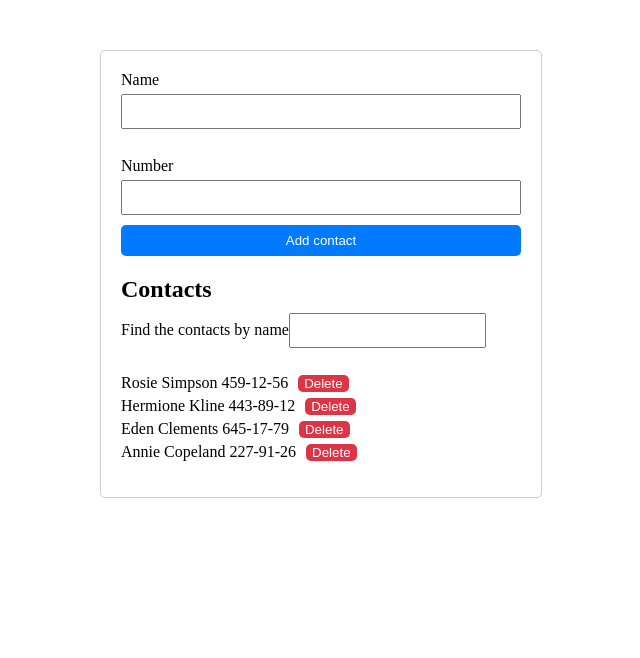
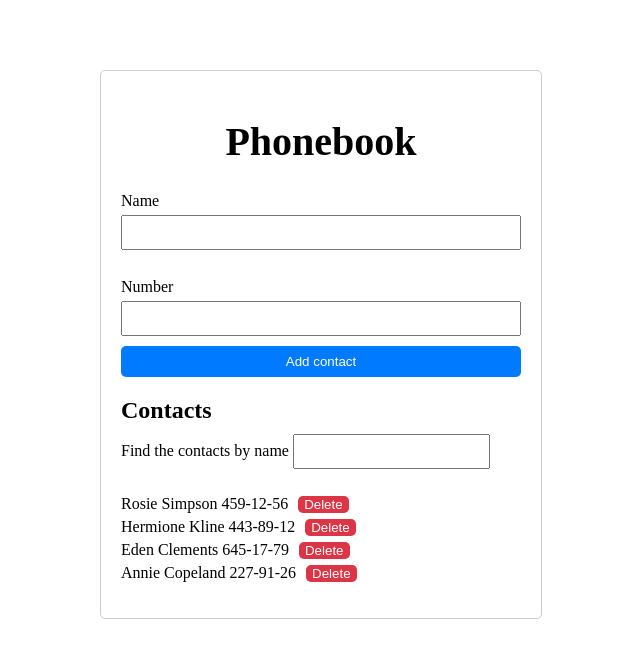
Before and after one commit to Mamrenko-Alex/goit-react-woolf-hw-02-phonebook, a React (Create React App) app: page / in a window 1280 px wide. Shown: the top 658 px of the page, without its empty margins (319-959 px from the left). Built offline with nearby package versions, Linux system fonts and the light colour scheme.

Commit message:
hw is done

```diff
--- a/src/components/App.jsx
+++ b/src/components/App.jsx
@@ -1,6 +1,9 @@
 import { nanoid } from "nanoid";
 import { Component } from "react";
 import styles from "./PhoneBook/PhoneBook.module.css";
+import { ContactForm } from './PhoneBook/ContactForm';
+import { ContactList } from "./PhoneBook/ContactList";
+import { SearchFilter } from './PhoneBook/SearchFilter'
 
 export class App extends Component {
   state = {
@@ -11,21 +14,21 @@ export class App extends Component {
       {id: 'id-4', name: 'Annie Copeland', number: '227-91-26'},
     ],
     filter: '',
-    name: '',
-    number: ''
   }
 
   handleChange = (event) => {
-    const field = event.target.name;
-    this.setState({ [field]: event.target.value });
-  }
+    const { name, value } = event.target;
+    this.setState({ [name]: value });
+    return
+  };
 
-  handleSubmit = (event) => {
+  addContact = (event) => {
     event.preventDefault();
+    console.log(event.target.name.value);
     const newContact = {
       id: nanoid(),
-      name: this.state.name,
-      number: this.state.number
+      name: event.target.name.value,
+      number: event.target.number.value
     };
     if (this.state.contacts.find(({ name }) => name === newContact.name)) {
       alert(`${newContact.name} is already in contacts`)
@@ -36,65 +39,30 @@ export class App extends Component {
       name: '',
       number: ''
     }));
+    return
   }
 
-  handlerDeleteNumber = (deleteId) => {
+  deleteContact = (deleteId) => {
     const newContact = this.state.contacts.filter(({ id }) => id !== deleteId)
     this.setState({ contacts: newContact })
   }
 
   render() {
-    const { name, number, filter, contacts } = this.state;
+    const { filter, contacts } = this.state;
+    const filteredContacts = contacts.filter(({ name }) => {
+      return name.toLowerCase().includes(filter.toLowerCase())
+    })
+    console.log(filteredContacts);
     return (
       <div className={styles.container}>
-
-          <form className={styles.form} onSubmit={this.handleSubmit}>
-          <label className={styles.label} htmlFor="name_input">Name </label>
-          <input
-            className={styles.input}
-            onChange={this.handleChange}
-            id="name_input"
-            type="text"
-            name="name"
-            value={name}
-            pattern="^[a-zA-Zа-яА-Я]+(([' \-][a-zA-Zа-яА-Я ])?[a-zA-Zа-яА-Я]*)*$"
-            title="Name may contain only letters, apostrophe, dash and spaces. For example Adrian, Jacob Mercer, Charles de Batz de Castelmore d'Artagnan"
-            required
-          />
-          <br/>
-          <label className={styles.label} htmlFor="number_input">Number </label>
-          <input
-            className={styles.input}
-            onChange={this.handleChange}
-            id="number_input"
-            type="tel"
-            name="number"
-            value={number}
-            pattern="\+?\d{1,4}?[ .\-\s]?\(?\d{1,3}?\)?[ .\-\s]?\d{1,4}[ .\-\s]?\d{1,4}[ .\-\s]?\d{1,9}"
-            title="Phone number must be digits and can contain spaces, dashes, parentheses and can start with +"
-            required
-          />
-          <button className={styles.button} type="submit">Add contact</button>
-        </form>
+        <h1 className={styles.hero}>Phonebook</h1>
+        <ContactForm handleSubmit={this.addContact}/>
         <h2 className={styles.title}>Contacts</h2>
-        <label className={styles.label_search} htmlFor="search_input">Find the contacts by name</label>
-        <input
-          type="text"
-          className={styles.search}
-          onChange={this.handleChange}
-          id="search_input"
-          name="filter"
-          value={filter}
-          title='Find the numer in yor phonebook by name'
+        <SearchFilter value={filter} onChange={this.handleChange}/>
+        <ContactList
+          contacts={filter === '' ? contacts : filteredContacts}
+          onDeleteContact={this.deleteContact}
         />
-        <ul className={styles.contacts_list}>
-          {contacts.map(({ id, name, number}) => (
-            <li key={id} className={styles.contact_item}>
-              {name} {number}
-              <button type="button" onClick={() => this.handlerDeleteNumber(id)}>Delete</button>
-            </li>
-          ))}
-        </ul>
       </div>
     );
   }
--- a/src/components/PhoneBook/ContactForm.jsx
+++ b/src/components/PhoneBook/ContactForm.jsx
@@ -1,7 +1,50 @@
-import { nanoid } from "nanoid";
-import styles from "./PhoneBook/PhoneBook.module.css";
+import styles from "./PhoneBook.module.css";
 import { Component } from "react";
 
 export class ContactForm extends Component {
+    state = {
+        name: "",
+        number: "",
+    };
 
+    handleChange = (event) => {
+        const { name, value } = event.target;
+        this.setState({ [name]: value });
+    };
+
+    render() {
+        const { name, number } = this.state;
+        const { handleSubmit } = this.props;
+
+        return (
+            <form className={styles.form} onSubmit={handleSubmit}>
+                <label className={styles.label} htmlFor="name_input">Name </label>
+                <input
+                    className={styles.input}
+                    onChange={this.handleChange}
+                    id="name_input"
+                    type="text"
+                    name="name"
+                    value={name}
+                    pattern="^[a-zA-Zа-яА-Я]+(([' \-][a-zA-Zа-яА-Я ])?[a-zA-Zа-яА-Я]*)*$"
+                    title="Name may contain only letters, apostrophe, dash and spaces. For example Adrian, Jacob Mercer, Charles de Batz de Castelmore d'Artagnan"
+                    required
+                />
+                <br/>
+                <label className={styles.label} htmlFor="number_input">Number </label>
+                <input
+                    className={styles.input}
+                    onChange={this.handleChange}
+                    id="number_input"
+                    type="tel"
+                    name="number"
+                    value={number}
+                    pattern="\+?\d{1,4}?[ .\-\s]?\(?\d{1,3}?\)?[ .\-\s]?\d{1,4}[ .\-\s]?\d{1,4}[ .\-\s]?\d{1,9}"
+                    title="Phone number must be digits and can contain spaces, dashes, parentheses and can start with +"
+                    required
+                />
+                <button className={styles.button} type="submit">Add contact</button>
+        </form>
+        )
+    }
 }
--- /dev/null
+++ b/src/components/PhoneBook/ContactList.jsx
@@ -0,0 +1,19 @@
+import styles from "./PhoneBook.module.css";
+import { Component } from "react";
+
+export class ContactList extends Component {
+    render() {
+        const { contacts, onDeleteContact } = this.props;
+
+        return (
+        <ul className={styles.contacts_list}>
+          {contacts.map(({ id, name, number}) => (
+            <li key={id} className={styles.contact_item}>
+              {name} {number}
+              <button type="button" onClick={() => onDeleteContact(id)}>Delete</button>
+            </li>
+          ))}
+        </ul>
+        )
+    }
+}
--- a/src/components/PhoneBook/PhoneBook.module.css
+++ b/src/components/PhoneBook/PhoneBook.module.css
@@ -1,6 +1,6 @@
 .container {
   max-width: 400px;
-  margin: 50px auto;
+  margin: 70px auto;
   padding: 20px;
   border: 1px solid #ccc;
   border-radius: 5px;
@@ -34,6 +34,11 @@
   margin-bottom: 10px;
 }
 
+.hero {
+  font-size: 40px;
+  text-align: center;
+}
+
 .label_search {
   margin-top: 10px;
   margin-bottom: 5px;
--- /dev/null
+++ b/src/components/PhoneBook/SearchFilter.jsx
@@ -0,0 +1,23 @@
+import styles from "./PhoneBook.module.css";
+import { Component } from "react";
+
+export class SearchFilter extends Component {
+    render() {
+        const { value, onChange  } = this.props
+
+        return (
+            <>
+                <label className={styles.label_search} htmlFor="search_input">Find the contacts by name </label>
+                <input
+                    type="text"
+                    className={styles.search}
+                    onChange={onChange}
+                    id="search_input"
+                    name="filter"
+                    value={value}
+                    title='Find the numer in yor phonebook by name'
+                />
+            </>
+        )
+    }
+}
```
